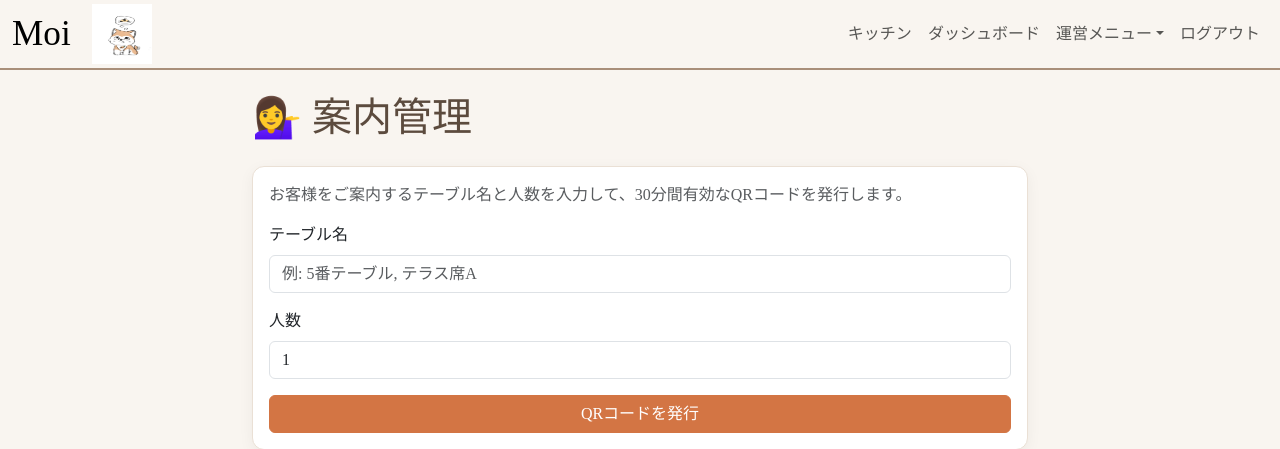
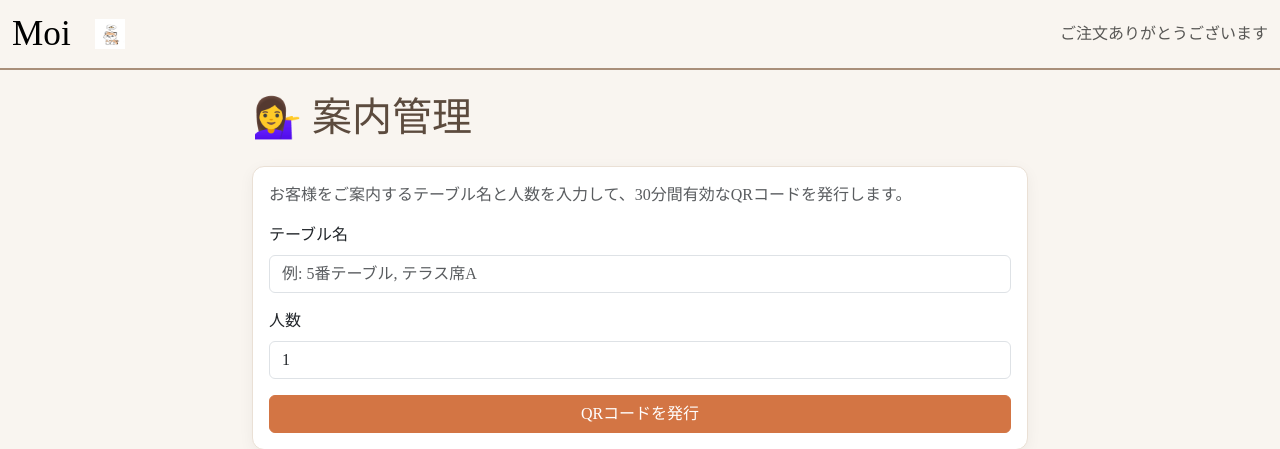
Before and after one commit to jinmu1999111/order_tools, a Flask app: page /admin/guidance in a window 1280 px wide. Shown: the top 449 px of the page. Run offline with Flask 3, Linux system fonts and the light colour scheme; a user stored in the database is signed in; tables that the repository leaves empty hold one stand-in row (values such as "Sample post"); some web fonts are replaced.

Commit message:
Update layout.html

```diff
--- a/templates/layout.html
+++ b/templates/layout.html
@@ -54,7 +54,7 @@
         }
         .btn-primary { background-color: var(--color-primary); border-color: var(--color-primary); }
         .navbar-brand-container { display: flex; align-items: center; }
-        #cooking-animation { width: 60px; height: 60px; margin-left: 5px; display: none; vertical-align: middle; }
+        #cooking-animation { width: 30px; height: 30px; margin-left: 8px; display: none; vertical-align: middle; }
     </style>
     {% block extra_css %}{% endblock %}
 </head>
@@ -63,10 +63,12 @@
         <div class="container-fluid">
             <div class="navbar-brand-container">
                 {% set home_url = url_for('index') %}
-                {% if current_user.is_authenticated %}
+                {# お客様セッションがアクティブな場合は、お客様メニューへリンク #}
+                {% if session.get('table_id') %}
+                    {% set home_url = url_for('table_menu', table_id=session.get('table_id')) %}
+                {# 管理者ログイン中の場合は、ダッシュボードへリンク #}
+                {% elif current_user.is_authenticated %}
                     {% set home_url = url_for('dashboard') %}
-                {% elif session.get('table_id') %}
-                    {% set home_url = url_for('table_menu', table_id=session.get('table_id')) %}
                 {% endif %}
                 <a class="navbar-brand" href="{{ home_url }}">Moi</a>
 
@@ -79,7 +81,8 @@
 
             <div class="collapse navbar-collapse" id="navbarContent">
                 <ul class="navbar-nav ms-auto">
-                    {% if current_user.is_authenticated %}
+                    {# 管理者としてログインしており、かつお客様セッションがアクティブでない場合のみ運営メニューを表示 #}
+                    {% if current_user.is_authenticated and not session.get('table_id') %}
                         <li class="nav-item"><a class="nav-link" href="{{ url_for('kitchen') }}">キッチン</a></li>
                         <li class="nav-item"><a class="nav-link" href="{{ url_for('dashboard') }}">ダッシュボード</a></li>
                         <li class="nav-item dropdown">
@@ -92,8 +95,10 @@
                             </ul>
                         </li>
                         <li class="nav-item"><a class="nav-link" href="{{ url_for('logout') }}">ログアウト</a></li>
+                    {# お客様セッションがアクティブだが管理者ではない場合 #}
                     {% elif session.get('table_id') %}
                          <li class="nav-item"><span class="navbar-text">ご注文ありがとうございます</span></li>
+                    {# 管理者でもお客様でもない場合 #}
                     {% else %}
                         <li class="nav-item"><a class="nav-link" href="{{ url_for('login') }}">管理者ログイン</a></li>
                     {% endif %}
```
